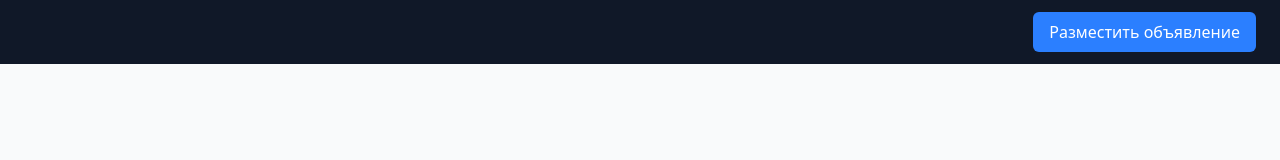
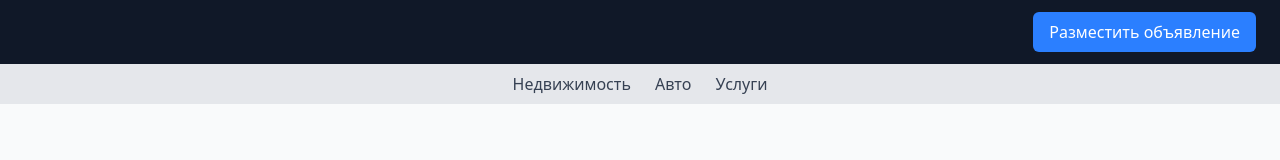
Before and after one commit to yana-pavlova/avito-clone, a React app in the folder client/: page / in a window 1280 px wide. Shown: the top 160 px of the page. Built offline with nearby package versions, Linux system fonts and the light colour scheme; no server answers.

Commit message:
feat: add category search functionality

```diff
--- a/client/src/components/header/Header.tsx
+++ b/client/src/components/header/Header.tsx
@@ -2,20 +2,36 @@ import { ChangeEvent, useState } from 'react'
 import { Link } from 'react-router-dom'
 import { useSearchContext } from '../../store/searchContext'
 import { useDebounce } from '../../useDebounce'
+import { ItemType } from '../../types/types'
 
 export const Header = () => {
   const [menuOpen, setMenuOpen] = useState(false)
-  const { setSearchInput } = useSearchContext()
+  const [activeCategory, setActiveCategory] = useState<string | null>(null)
+
+  const { setSearchInput, setSearchCategory } = useSearchContext()
 
   const debouncedSetSearchTerm = useDebounce(
     (e: ChangeEvent<HTMLInputElement>) => {
+      if (e.target.value.length > 3) {
         setSearchInput(e.target.value)
+      }
     },
     300
   )
 
+  const handleCategorySearch = (e: React.MouseEvent<HTMLSpanElement>) => {
+    const target = e.target as HTMLSpanElement
+
+    if (target) {
+      const category = (target.dataset.category as ItemType) || null
+      setActiveCategory(category)
+      setSearchCategory(category)
+    }
+  }
+
   return (
-    <header className="min-w-[320px] max-w-[2200px] mx-auto w-full bg-gray-900 text-white py-3 px-6 flex items-center justify-between">
+    <header className="min-w-[320px] max-w-[2200px] mx-auto w-full">
+      <div className="w-full bg-gray-900 text-white py-3 px-6 flex items-center justify-between">
         <button
           className="hidden max-[767px]:block text-white"
           onClick={() => setMenuOpen(!menuOpen)}
@@ -63,6 +79,22 @@ export const Header = () => {
         >
           Разместить объявление
         </Link>
+      </div>
+
+      <div className="w-full bg-gray-200 text-gray-700 py-2 px-6 flex justify-center gap-6">
+        {['Недвижимость', 'Авто', 'Услуги'].map((category) => (
+          <span
+            key={category}
+            data-category={category}
+            onClick={handleCategorySearch}
+            className={`hover:text-gray-500 cursor-pointer ${
+              activeCategory === category ? 'font-bold' : ''
+            }`}
+          >
+            {category}
+          </span>
+        ))}
+      </div>
     </header>
   )
 }
--- a/client/src/pages/ListPage/ListPage.tsx
+++ b/client/src/pages/ListPage/ListPage.tsx
@@ -6,15 +6,23 @@ import { useSearchContext } from '../../store/searchContext'
 
 export const ListPage = () => {
   const [currentPage, setCurrentPage] = useState(1)
+  const [filteredItems, setFilteredItems] = useState<Item[]>([])
 
   const { data: items, error, isLoading } = useGetItemsQuery()
+  const { searchInput, searchCategory } = useSearchContext()
 
-  const { searchInput } = useSearchContext()
-
-  const filteredItems =
-    items?.filter((el) => {
-      return el.name.toLowerCase().includes(searchInput.toLowerCase().trim())
-    }) || []
+  useEffect(() => {
+    let newFilteredItems =
+      items?.filter((el) => {
+        return el.name.toLowerCase().includes(searchInput.toLowerCase().trim())
+      }) || []
+    if (searchCategory) {
+      newFilteredItems = newFilteredItems.filter((el) => {
+        return el.type.toLowerCase() === searchCategory.toLowerCase()
+      })
+    }
+    setFilteredItems(newFilteredItems)
+  }, [items, searchInput, searchCategory])
 
   const itemsPerPage = 5
   const totalPages = filteredItems.length
--- a/client/src/store/searchContext.tsx
+++ b/client/src/store/searchContext.tsx
@@ -1,8 +1,11 @@
 import { createContext, useContext, useState } from 'react'
+import { ItemType } from '../types/types'
 
 interface SearchContextType {
   searchInput: string
   setSearchInput: (term: string) => void
+  searchCategory: ItemType | null
+  setSearchCategory: (term: ItemType) => void
 }
 
 const SearchContext = createContext<SearchContextType | null>(null)
@@ -11,9 +14,12 @@ export const SearchProvider: React.FC<{ children: React.ReactNode }> = ({
   children,
 }) => {
   const [searchInput, setSearchInput] = useState('')
+  const [searchCategory, setSearchCategory] = useState<ItemType | null>(null)
 
   return (
-    <SearchContext.Provider value={{ searchInput, setSearchInput }}>
+    <SearchContext.Provider
+      value={{ searchInput, setSearchInput, searchCategory, setSearchCategory }}
+    >
       {children}
     </SearchContext.Provider>
   )
```
Lines whose indentation alone changed are shown as unchanged.
